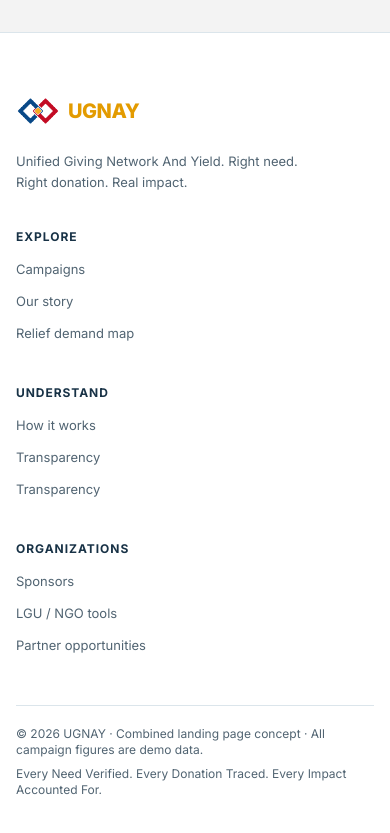
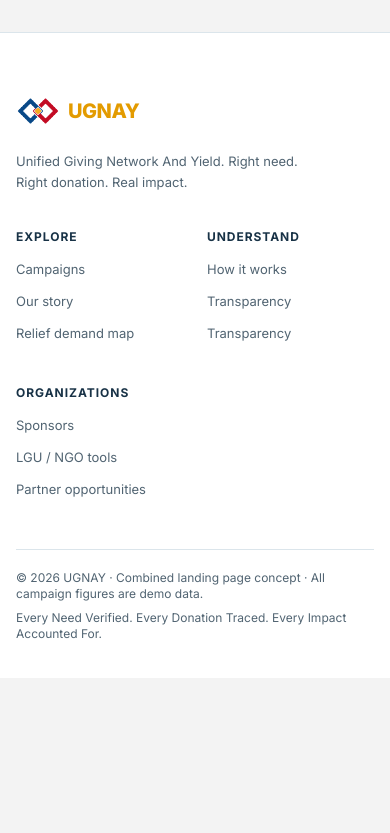
Before and after one commit to ralph-16/psc-project, a Next.js app: page /auth in a window 390 px wide. Shown: the part 1176-2009 px from the top of the page. After the commit the page ends 1930 px from the top, so only its background shows below. Built offline with nearby package versions, Linux system fonts and the light colour scheme.

Commit message:
feat: footer mirrors desktop columns on mobile

```diff
--- a/components/ugnay/LandingFooter.tsx
+++ b/components/ugnay/LandingFooter.tsx
@@ -34,8 +34,8 @@ export default function LandingFooter({ base = "" }: { base?: string }) {
   return (
     <footer className="border-t border-[#dbe5eb] bg-white pt-14 pb-9">
       <div className="mx-auto max-w-6xl px-4 sm:px-6">
-        <div className="grid gap-9 pb-11 sm:grid-cols-2 lg:grid-cols-[1.5fr_1fr_1fr_1fr]">
-          <div>
+        <div className="grid grid-cols-2 gap-x-6 gap-y-9 pb-11 lg:grid-cols-[1.5fr_1fr_1fr_1fr]">
+          <div className="col-span-2 lg:col-span-1">
             <a
               href={`${base}#home`}
               className="inline-flex items-center gap-2 text-xl font-extrabold tracking-tight text-[#e39b00]"
```
